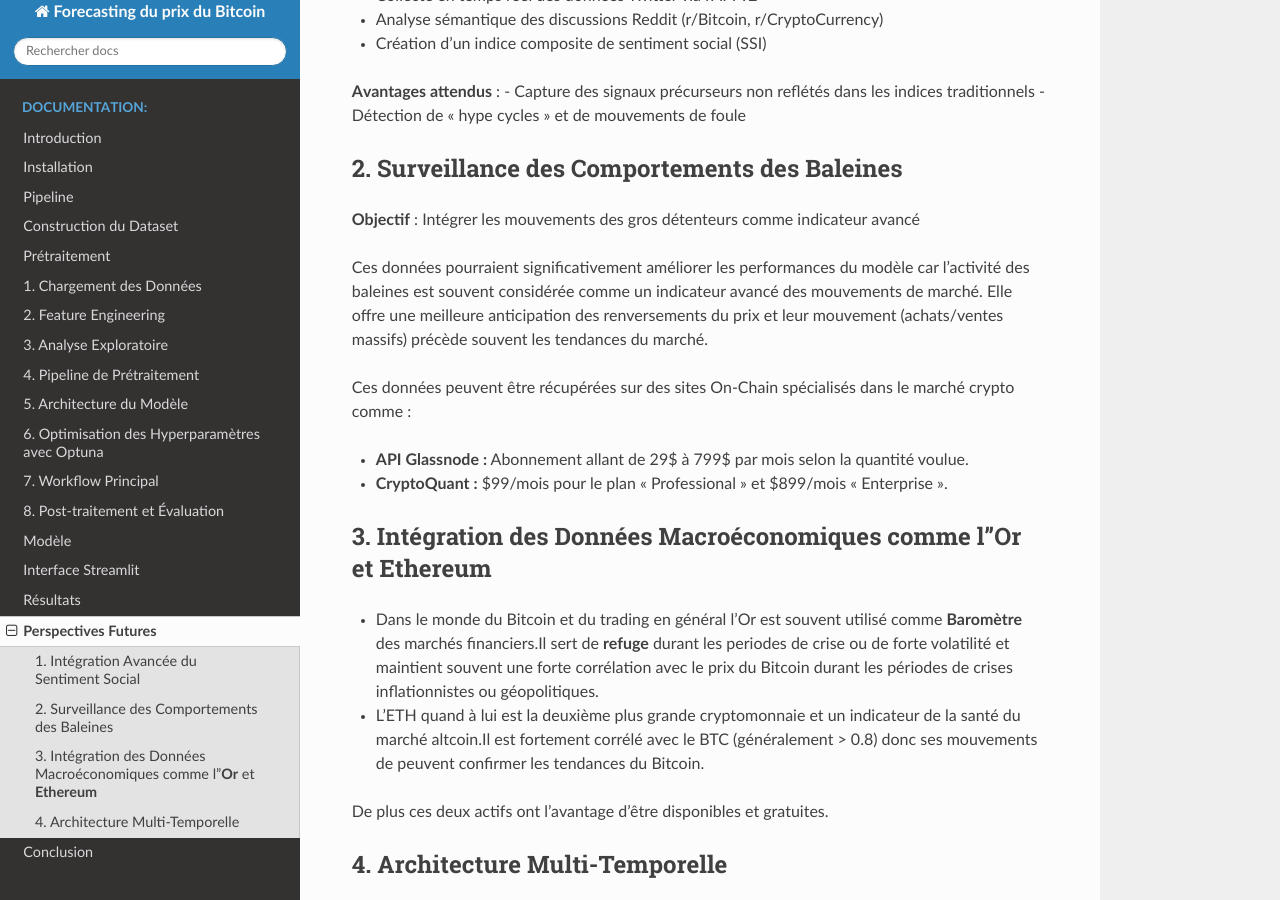
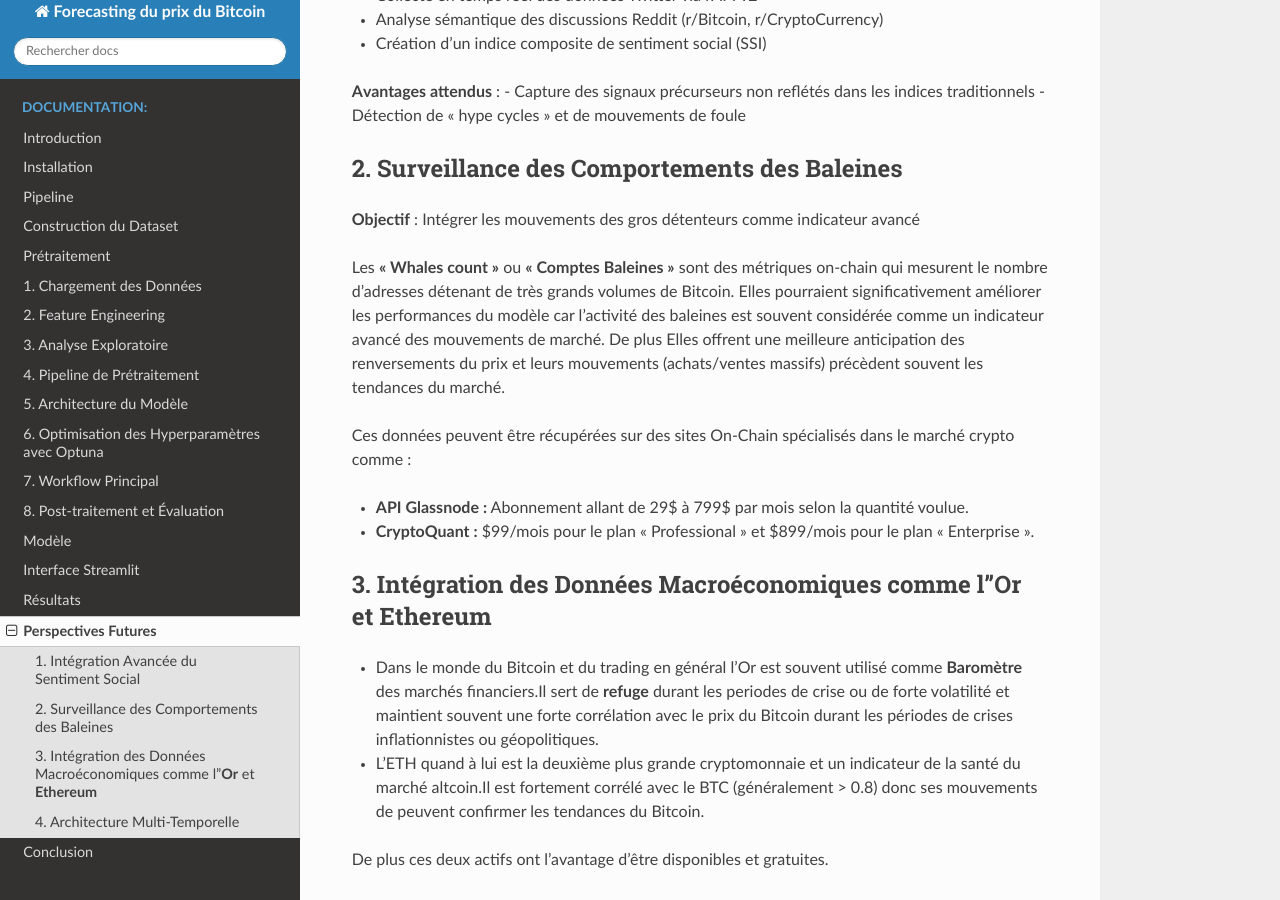
Before and after one commit to SouleymaneDiallo04/Forecasting-du-prix-du-Bitcoin, a Sphinx documentation site: the page built from docs/source/travaux.rst, in a window 1280 px wide and 900 px high, scrolled down 736 px. Built offline with Sphinx 7.4.7 and the Read the Docs theme 3.1.0, drawn with Linux system fonts in a browser that asks for light colours.

Commit message:
Update travaux.rst

```diff
--- a/docs/source/travaux.rst
+++ b/docs/source/travaux.rst
@@ -43,13 +43,13 @@ Cette approche composite offre une vue agrégée mais présente deux limitations
 
 **Objectif** : Intégrer les mouvements des gros détenteurs comme indicateur avancé
 
-Ces données pourraient significativement améliorer les performances du modèle car l'activité des baleines est souvent considérée comme un indicateur avancé des mouvements de marché. Elle offre une meilleure anticipation des renversements du prix et leur  mouvement (achats/ventes massifs) précède souvent les tendances du marché.
+Les **"Whales count"** ou **"Comptes Baleines"** sont des métriques on-chain qui mesurent le nombre d'adresses détenant de très grands volumes de Bitcoin. Elles pourraient significativement améliorer les performances du modèle car l'activité des baleines est souvent considérée comme un indicateur avancé des mouvements de marché. De plus Elles offrent une meilleure anticipation des renversements du prix et leurs  mouvements (achats/ventes massifs) précèdent souvent les tendances du marché.
 
 Ces données peuvent être récupérées sur des sites On-Chain spécialisés dans le marché crypto comme :
 
 - **API Glassnode :** Abonnement allant de 29$ à 799$ par mois selon la quantité voulue.
 
-- **CryptoQuant :** $99/mois pour le plan "Professional" et $899/mois "Enterprise".
+- **CryptoQuant :** $99/mois pour le plan "Professional" et $899/mois pour le plan "Enterprise".
 
 3. Intégration des Données Macroéconomiques comme l'**Or** et **Ethereum**
 ^^^^^^^^^^^^^^^^^^^^^^^^^^^^^^^^^^^^^^^^^^^^^^^^^^^^^^^^^^^^^^^^^^^^^^^^^^
```
